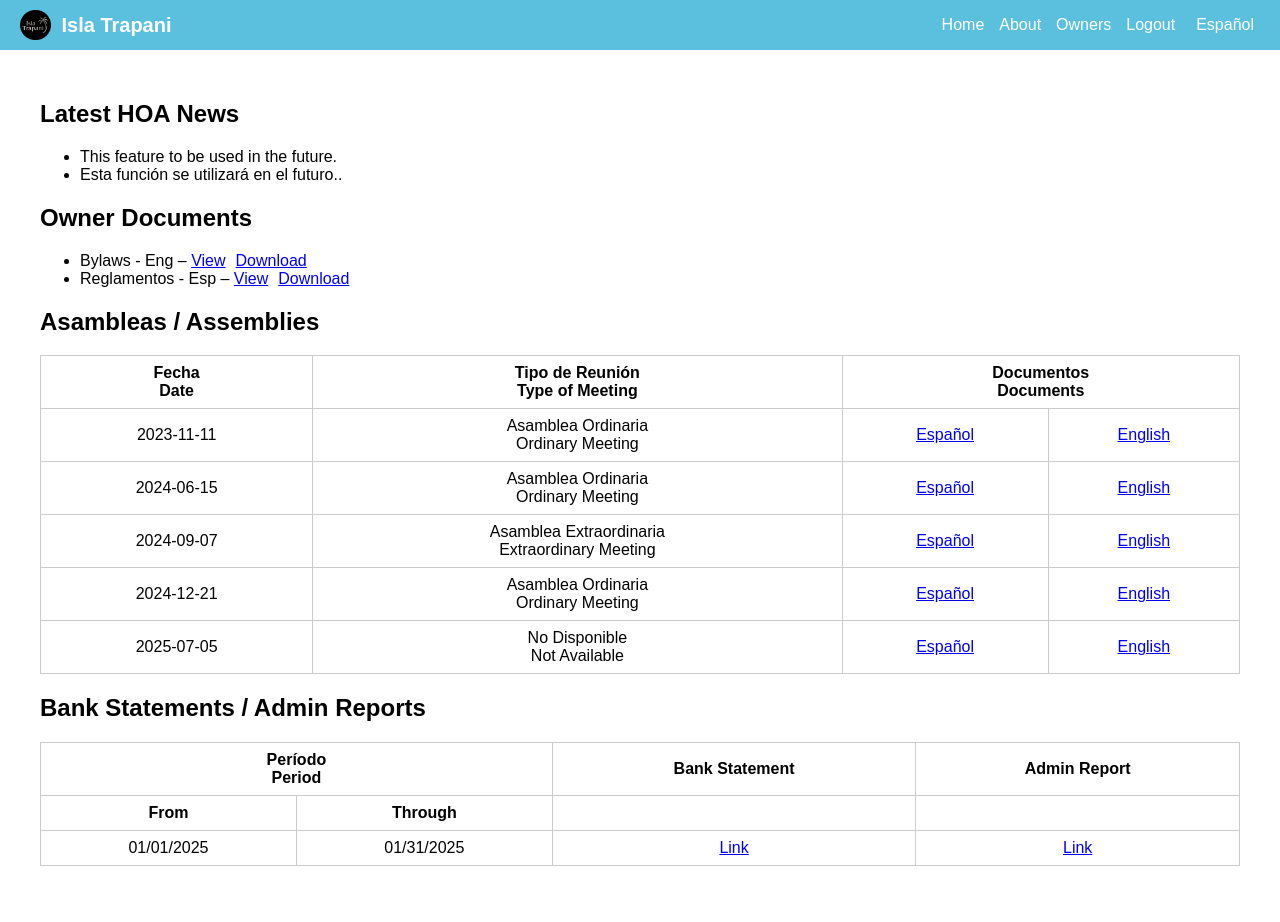
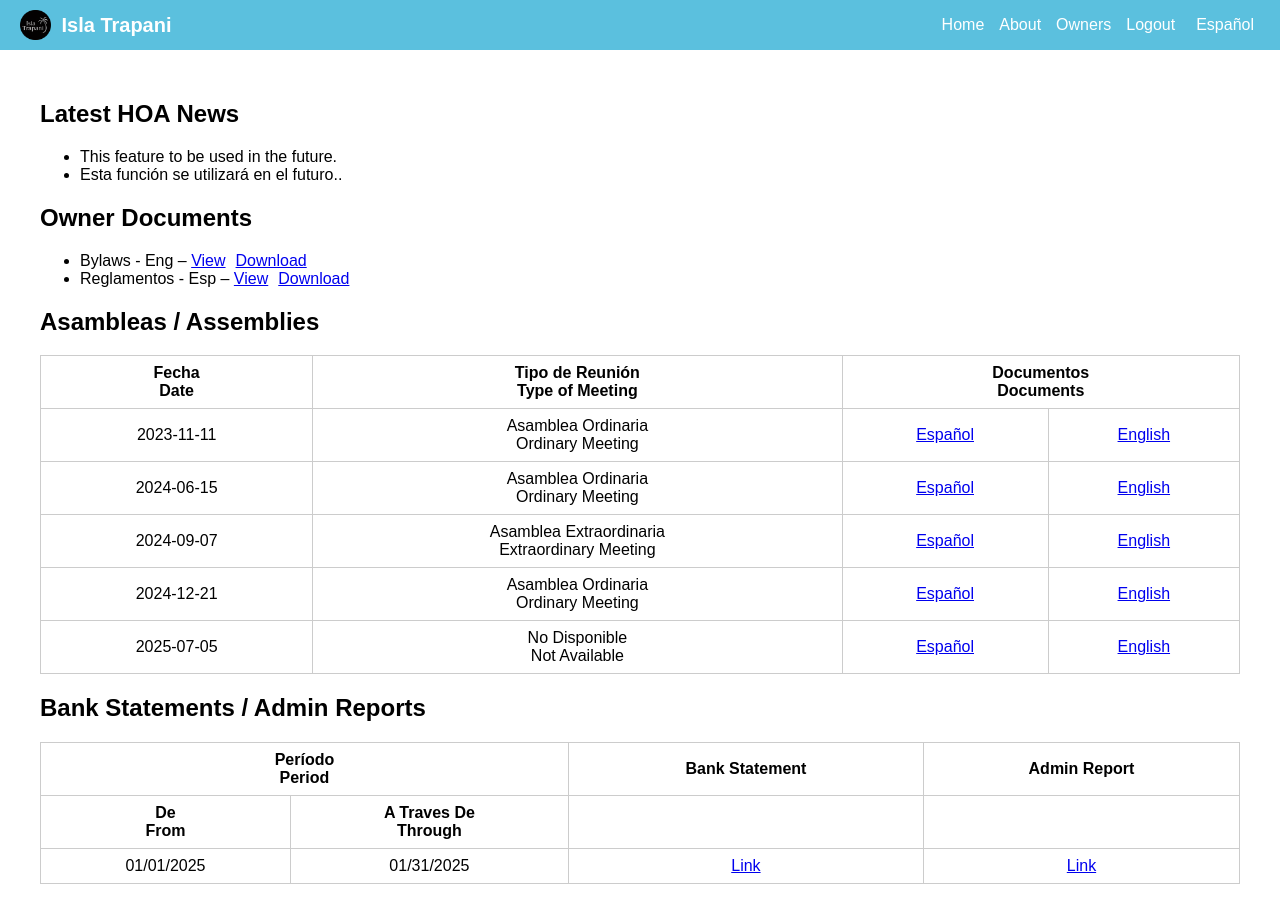
Before and after one commit to grdino/isla-trapani, a Next.js app: page /owners in a window 1280 px wide. Built offline with nearby package versions, Linux system fonts and the light colour scheme; sample sign-in values are in the browser's storage.

Commit message:
Update owners.js

```diff
--- a/pages/owners.js
+++ b/pages/owners.js
@@ -134,8 +134,8 @@ export default function Owners() {
                 <th>Admin Report</th>
               </tr>
               <tr>
-                <th>From</th>
-                <th>Through</th>
+                <th>De<br />From</th>
+                <th>A Traves De<br />Through</th>
                 <th></th>
                 <th></th>
               </tr>
```
